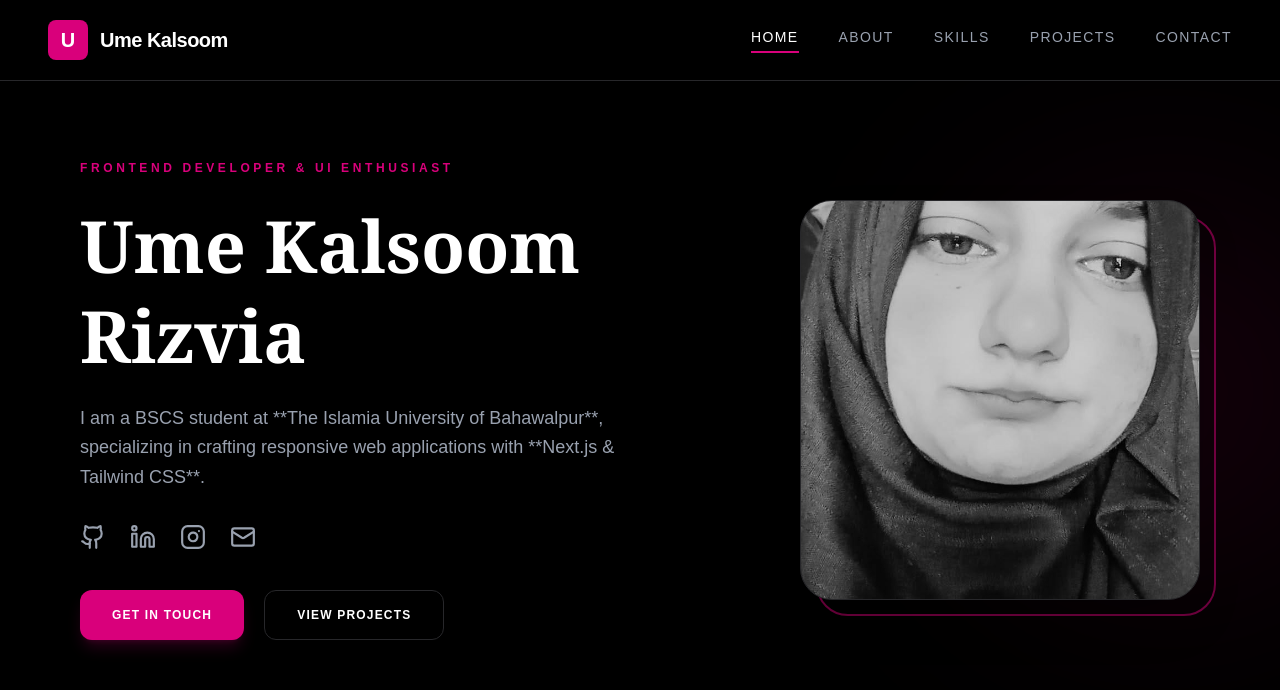
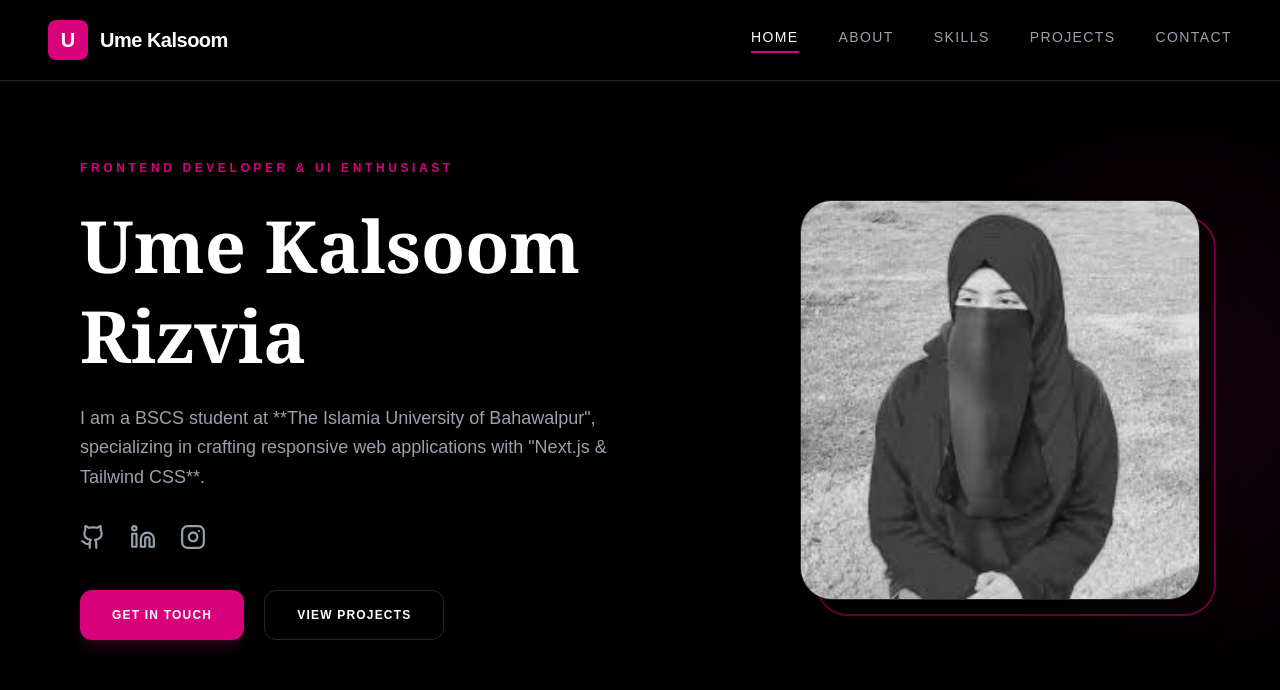
Before and after one commit to umekalsoom68/my-portfolio-v-2, a Next.js app in the folder my-portfolio-v2/: page / in a window 1280 px wide. Shown: the top 690 px of the page. Built offline with nearby package versions, Linux system fonts and the light colour scheme.

Commit message:
update profile photo

```diff
--- a/my-portfolio-v2/app/components/hero.tsx
+++ b/my-portfolio-v2/app/components/hero.tsx
@@ -23,8 +23,8 @@ export default function Hero() {
           </h1>
 
           <p className="max-w-xl text-gray-400 text-lg leading-relaxed mb-8">
-            I am a BSCS student at **The Islamia University of Bahawalpur**,
-            specializing in crafting responsive web applications with **Next.js & Tailwind CSS**.
+            I am a BSCS student at **The Islamia University of Bahawalpur",
+            specializing in crafting responsive web applications with "Next.js & Tailwind CSS**.
           </p>
 
           {/* Social Links with your URLs */}
@@ -37,9 +37,6 @@ export default function Hero() {
             </Link>
             <Link href="https://www.instagram.com/aafffiii_68" target="_blank" className="hover:text-[#d9007b] transition-all hover:scale-110">
               <Instagram size={26} />
-            </Link>
-            <Link href="umekalsoomrizvia@gmail.com" className="hover:text-[#d9007b] transition-all hover:scale-110">
-              <Mail size={26} />
             </Link>
           </div>
 
@@ -62,7 +59,7 @@ export default function Hero() {
             {/* Image Container */}
             <div className="relative w-full h-full bg-zinc-900 rounded-4xl overflow-hidden border border-zinc-800 z-10 shadow-2xl">
               <Image
-                src="/profile.jpg"
+                src="/profile img.jpg"
                 alt="Ume Kalsoom Rizvia"
                 fill
                 priority
--- a/my-portfolio-v2/app/contact/page.tsx
+++ b/my-portfolio-v2/app/contact/page.tsx
@@ -1,4 +1,4 @@
-"use client"; // Interactive features ke liye zaroori hai
+"use client";
 import Navbar from '@/app/components/Navbar';
 import { Mail, Phone, MapPin, Github, Linkedin, Instagram, Copy } from 'lucide-react';
 import Link from 'next/link';
--- a/my-portfolio-v2/app/projects/page.tsx
+++ b/my-portfolio-v2/app/projects/page.tsx
@@ -20,7 +20,7 @@ const projectList = [
     desc: "Built an interactive task management application with full CRUD functionality.",
     tags: ["JavaScript", "HTML5", "CSS3"],
     btnText: "Live Demo",
-    link: "#"
+    link: "https://ume-kalsoom-todo-list-project.surge.sh  "
   },
   {
     title: "Weather Application",
@@ -47,7 +47,7 @@ const projectList = [
     desc: "Comprehensive UI/UX design for a healthcare application focusing on patient management.",
     tags: ["Figma", "UI/UX", "Prototyping"],
     btnText: "View Design",
-    link: "#"
+    link: "https://umekalsoom-health-care-project.surge.sh "
   },
   {
     title: "Architects Website",
@@ -56,7 +56,7 @@ const projectList = [
     desc: "A modern website design for an architectural firm, showcasing portfolios and project galleries.",
     tags: ["React", "Tailwind", "Figma"],
     btnText: "Live Demo",
-    link: "#"
+    link: "https://ume-kalsooms-architect-project.surge.sh "
   }
 ];
 
```
Also changed, not shown: my-portfolio-v2/public/profile img.jpg (added), my-portfolio-v2/public/profile.jpg (deleted).
